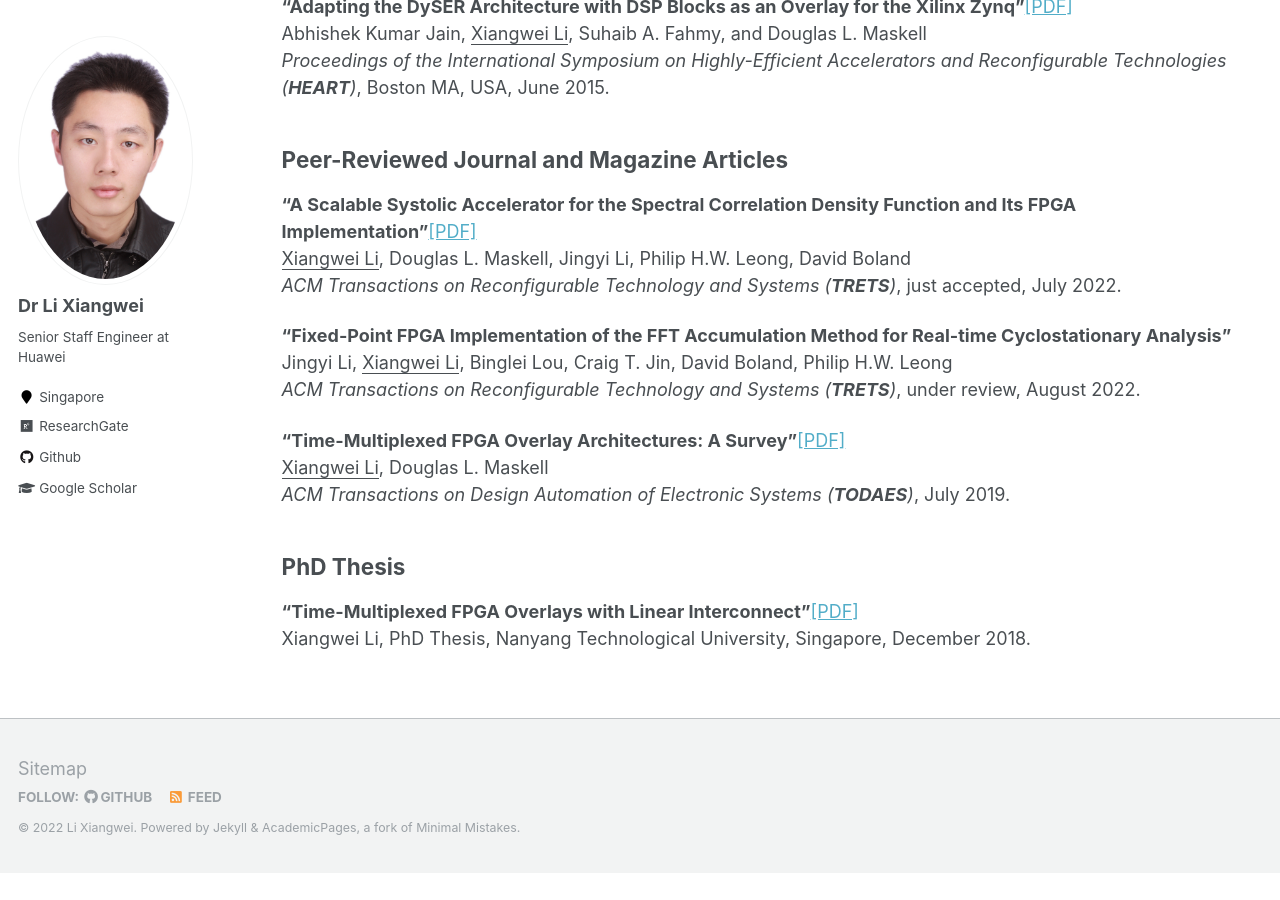
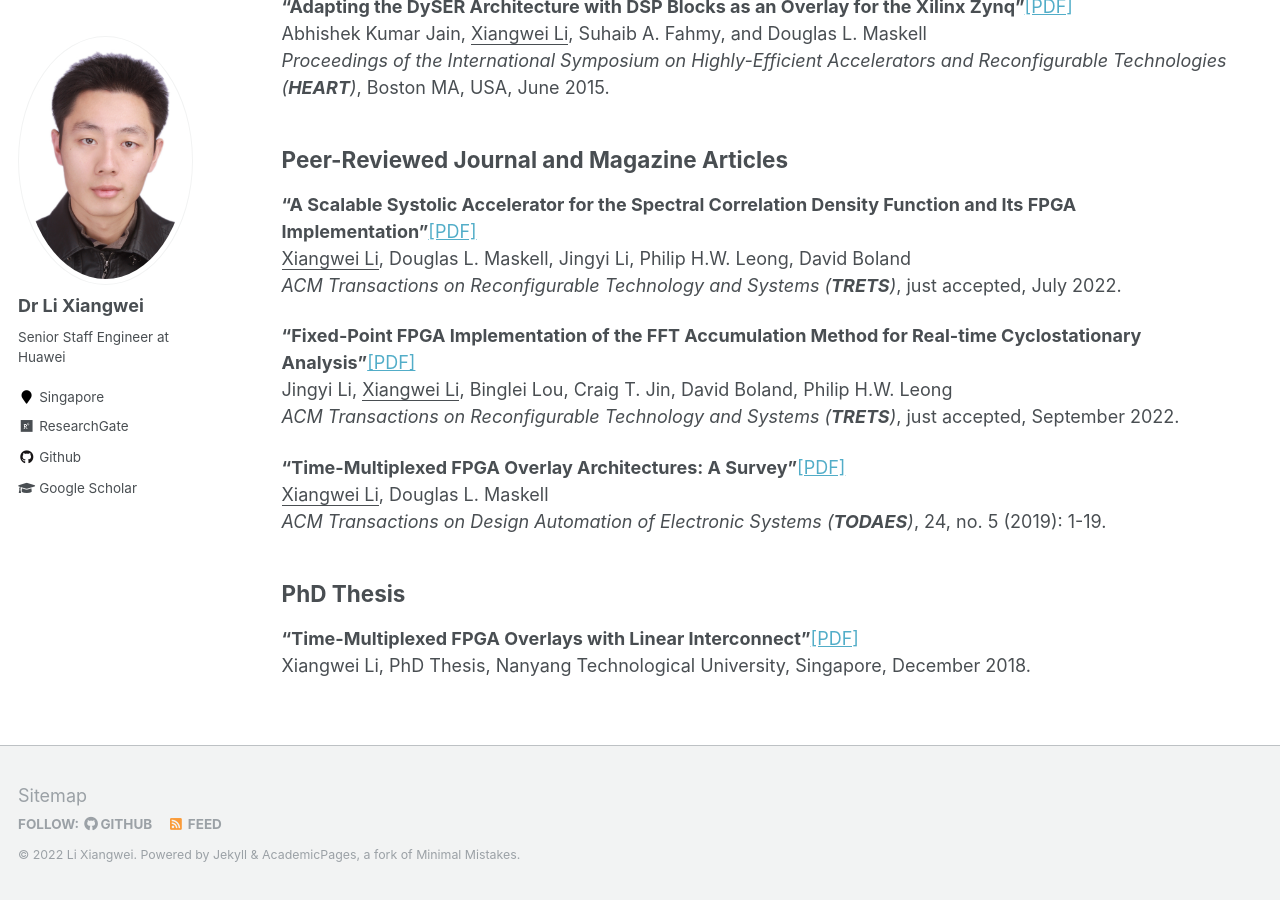
Before and after one commit to louislxw/louislxw.github.io, a Jekyll site: the page built from _publications/publications.md, in a window 1280 px wide and 900 px high, scrolled down 792 px. Built offline with Jekyll 4.4.1, drawn with Linux system fonts in a browser that asks for light colours; before the commit the page ends 1665 px from its top, so only the background shows below that.

Commit message:
Add the latest FPT journal track paper...

```diff
--- a/_publications/publications.md
+++ b/_publications/publications.md
@@ -39,13 +39,13 @@ Peer-Reviewed Journal and Magazine Articles
 <u>Xiangwei Li</u>, Douglas L. Maskell, Jingyi Li, Philip H.W. Leong, David Boland <br>
 <em>ACM Transactions on Reconfigurable Technology and Systems (<strong>TRETS</strong>)</em>, just accepted, July 2022. <br>
 
-<strong>“Fixed-Point FPGA Implementation of the FFT Accumulation Method for Real-time Cyclostationary Analysis”</strong> <br>
+<strong>“Fixed-Point FPGA Implementation of the FFT Accumulation Method for Real-time Cyclostationary Analysis”</strong>[[PDF]](https://louislxw.github.io/files/FPT_TRETS2022.pdf) <br>
 Jingyi Li, <u>Xiangwei Li</u>, Binglei Lou, Craig T. Jin, David Boland, Philip H.W. Leong <br>
-<em>ACM Transactions on Reconfigurable Technology and Systems (<strong>TRETS</strong>)</em>, under review, August 2022. <br>
+<em>ACM Transactions on Reconfigurable Technology and Systems (<strong>TRETS</strong>)</em>, just accepted, September 2022. <br>
 
 <strong>“Time-Multiplexed FPGA Overlay Architectures: A Survey”</strong>[[PDF]](https://louislxw.github.io/files/TODAES2019.pdf)<br>
 <u>Xiangwei Li</u>, Douglas L. Maskell <br>
-<em>ACM Transactions on Design Automation of Electronic Systems (<strong>TODAES</strong>)</em>, July 2019. <br>
+<em>ACM Transactions on Design Automation of Electronic Systems (<strong>TODAES</strong>)</em>, 24, no. 5 (2019): 1-19. <br>
 
 
 PhD Thesis
```
Also changed, not shown: 1 other file.
